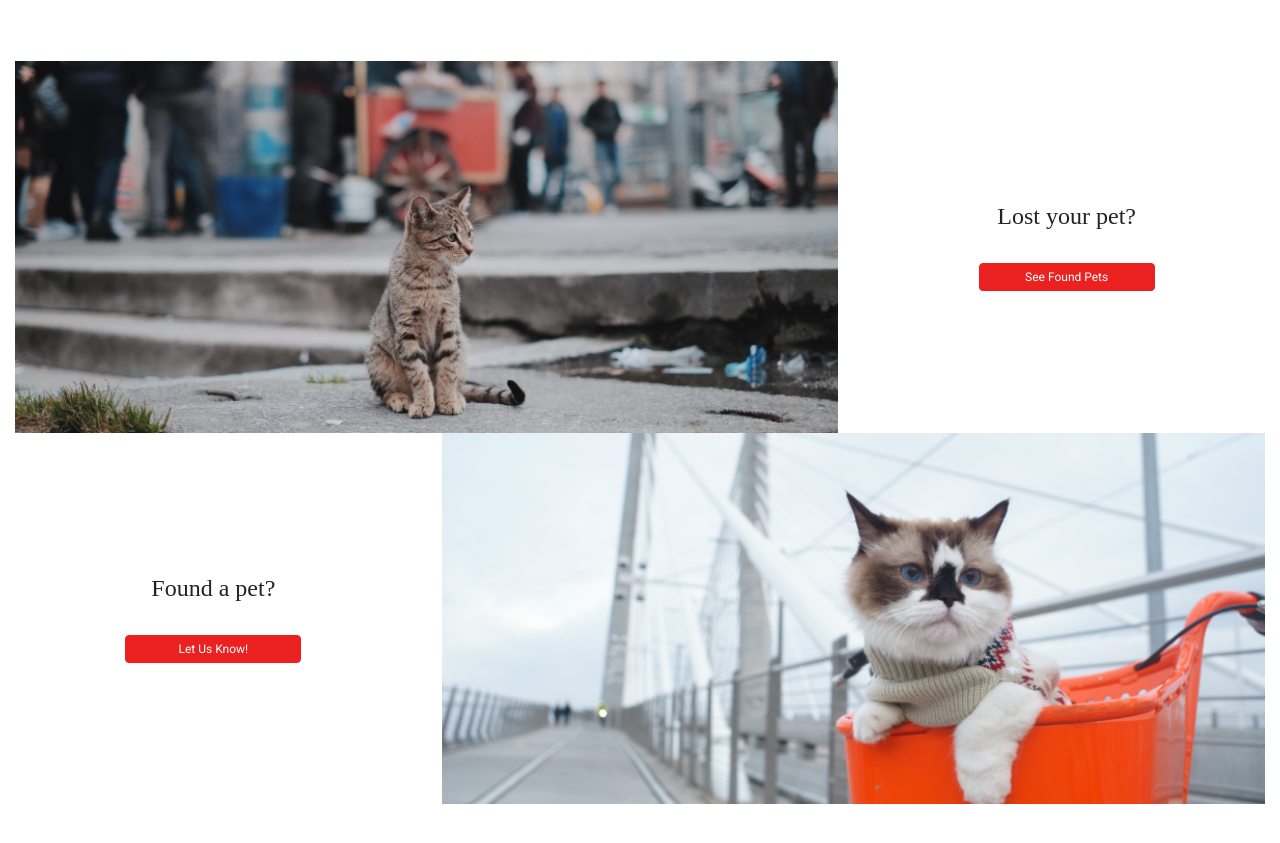
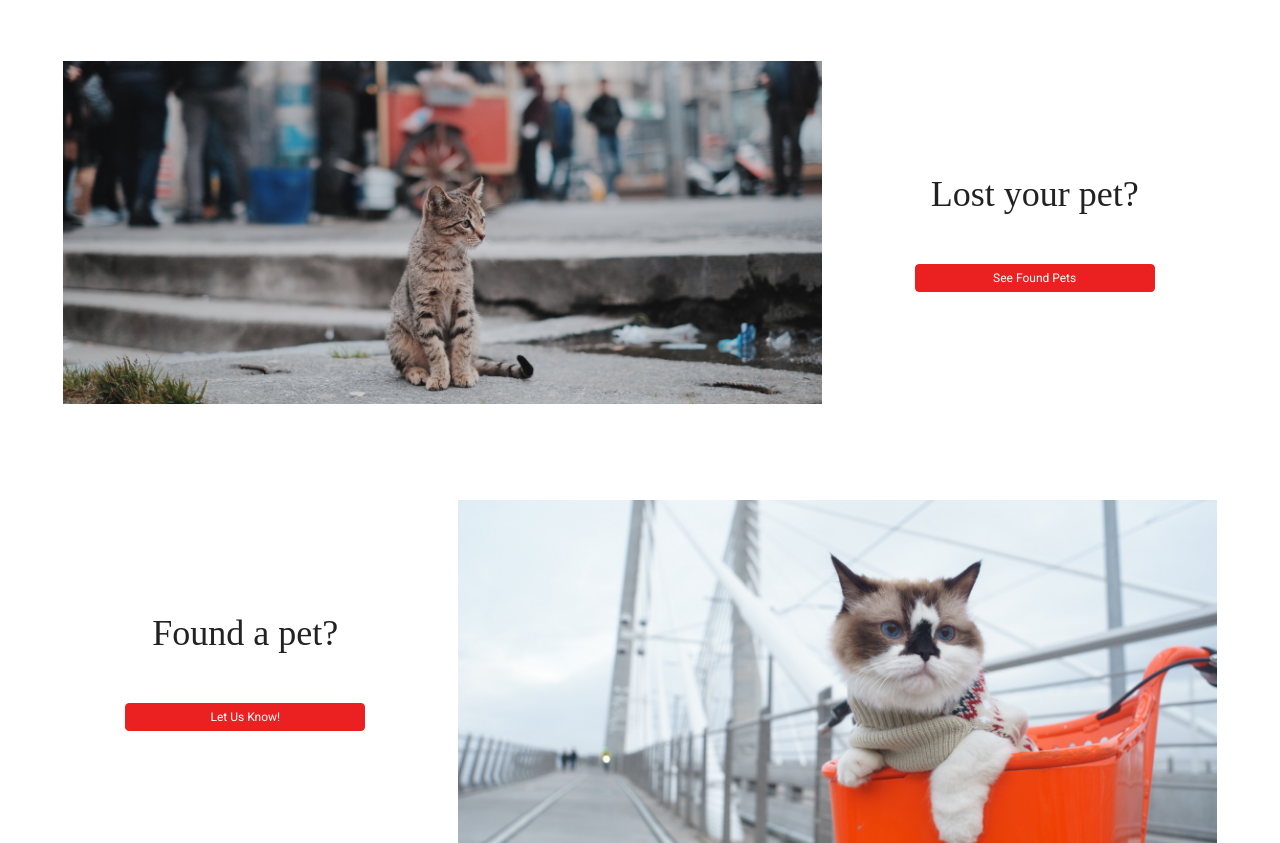
Before and after one commit to 0chriscrew0/Finderr-, a website: page index.html in a window 1280 px wide. Shown: the part 2057-2900 px from the top of the page. Before the commit the page ends 2861 px from the top, so only its background shows below. Drawn offline with nearby package versions, Linux system fonts and the light colour scheme; a web font is replaced by a local one.

Commit message:
style action section for desktop

```diff
--- a/index.html
+++ b/index.html
@@ -259,6 +259,8 @@
             <button class="btn button">See Found Pets</button>
           </div>
 
+          <div class="spacer"></div>
+
           <div class="col-md-4 found-pet">
             <h1>Found a pet?</h1>
             <button class="btn button">Let Us Know!</button>
--- a/scss/pages/_action.scss
+++ b/scss/pages/_action.scss
@@ -29,6 +29,7 @@
   }
 
   @include media-breakpoint-up(md) {
+    padding: 0 48px;
     .action-image {
       display: block;
       img {
@@ -40,10 +41,52 @@
     .found-pet {
       background-image: none;
       height: auto;
+      h1 {
+        font-size: 18px;
+        margin-bottom: 1rem;
+      }
+      button {
+        width: 100px;
+      }
     }
 
+    .spacer {
+      width: 100%;
+      height: 3rem;
+    }
+  }
+  @include media-breakpoint-up(lg) {
+    .lost-pet,
     .found-pet {
-      background-image: none;
+      h1 {
+        font-size: 24px;
+        margin-bottom: 2rem;
+      }
+      button {
+        width: 176px;
+      }
+    }
+
+    .spacer {
+      width: 100%;
+      height: 4rem;
+    }
+  }
+  @include media-breakpoint-up(xl) {
+    .lost-pet,
+    .found-pet {
+      h1 {
+        font-size: 36px;
+        margin-bottom: 3rem;
+      }
+      button {
+        width: 240px;
+      }
+    }
+
+    .spacer {
+      width: 100%;
+      height: 6rem;
     }
   }
 }
```
Also changed, not shown: css/main.min.css, 1 other file.
